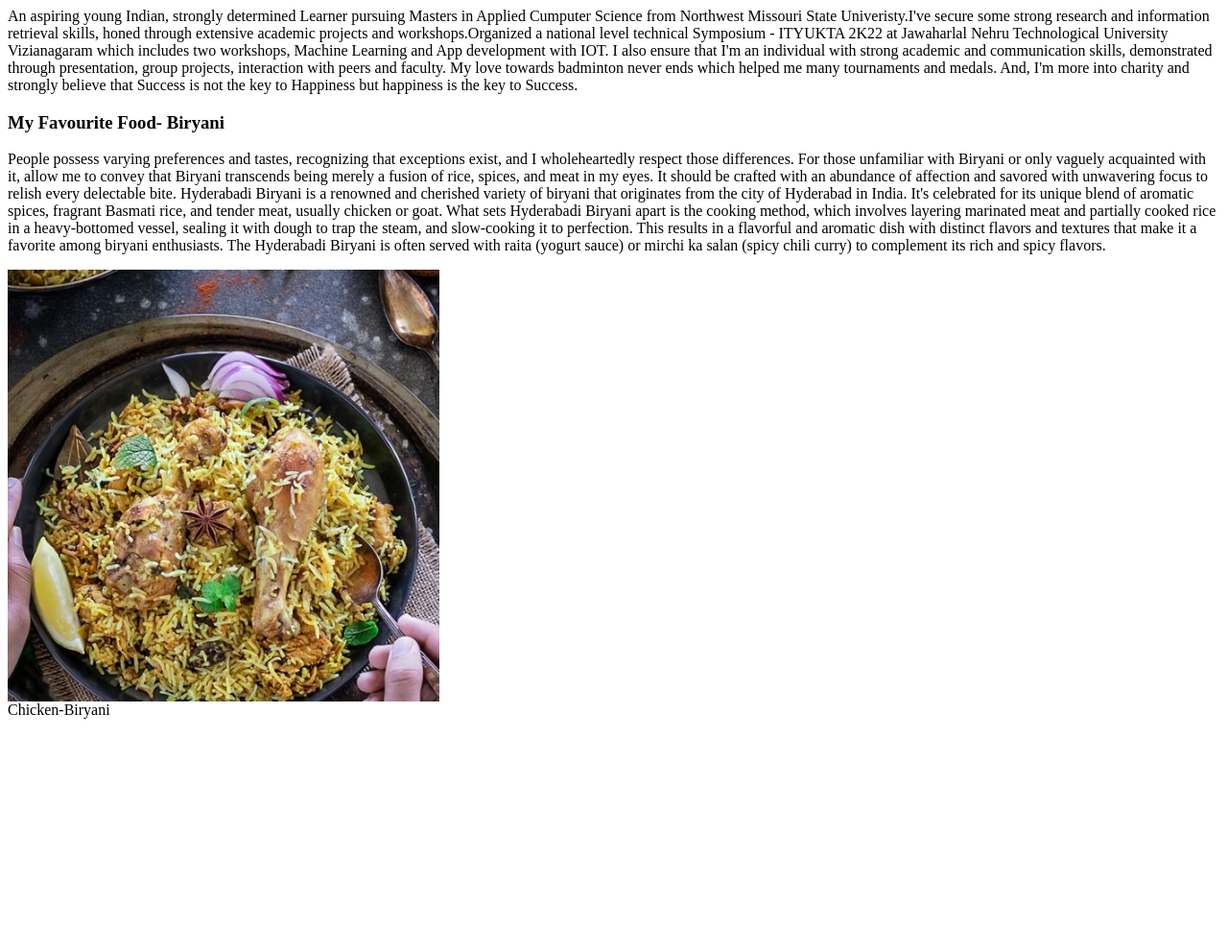
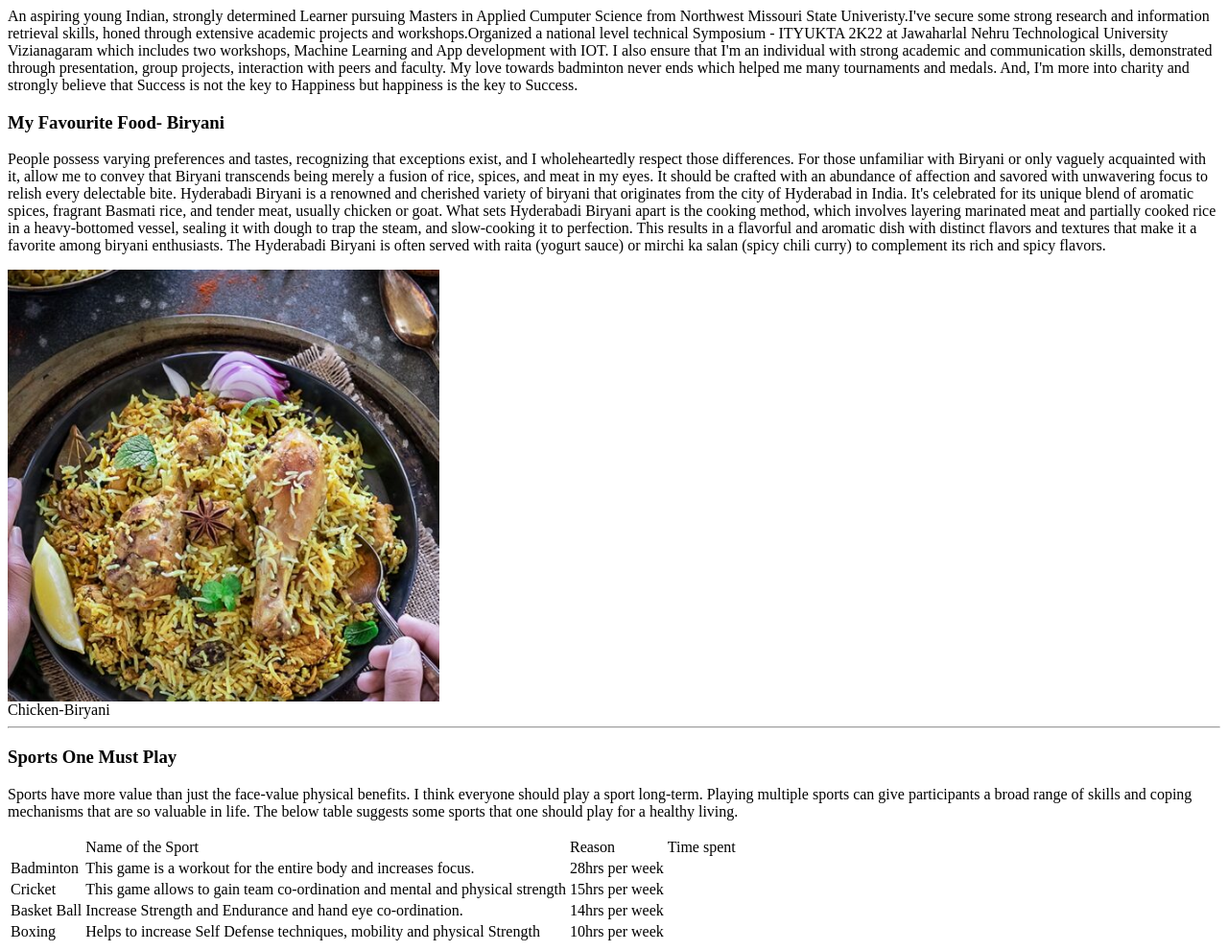
Before and after one commit to 44-563-WebApps-F23/44563-webapps-f23-assignment3-yeswanthkanakala07, a plain HTML site: page mystats.html in a window 1280 px wide. Shown: the whole page at 96% size. Before the commit the page ends 800 px from the top, so only its background shows below. Drawn offline with Linux system fonts and the light colour scheme; files whose address does not match are found by name.

Commit message:
Update mystats.html
Included Table Data of Sports

```diff
--- a/mystats.html
+++ b/mystats.html
@@ -31,10 +31,43 @@
         enthusiasts. The Hyderabadi Biryani is often served with raita (yogurt sauce) or mirchi ka salan (spicy chili
         curry) to complement its rich and spicy flavors.
     </p>
-    <img
-        src="C:\Users\S567546\Documents\webapps-repos\44563-webapps-f23-assignment3-yeswanthkanakala07\Chicken-biryani-.jpg" width="450" ><br>
+    <img src="C:\Users\S567546\Documents\webapps-repos\44563-webapps-f23-assignment3-yeswanthkanakala07\Chicken-biryani-.jpg"
+        width="450"><br>
 
     Chicken-Biryani</img>
+    <hr>
+    <h3>Sports One Must Play</h3>
+    <p>Sports have more value than just the face-value physical benefits. I think everyone should play a sport
+        long-term. Playing multiple sports can give participants a broad range of skills and coping mechanisms that are
+        so valuable in life. The below table suggests some sports that one should play for a healthy living.</p>
+    <table>
+        <th>
+        <td>Name of the Sport</td>
+        <td>Reason</td>
+        <td> Time spent</td>
+    </th>
+    <tr>
+        <td>Badminton</td>
+        <td>This game is a workout for the entire body and increases focus.</td>
+        <td>28hrs per week</td>
+    </tr>
+    <tr>
+        <td>Cricket</td>
+        <td>This game allows to gain team co-ordination and mental and physical strength</td>
+        <td>15hrs per week</td>
+    </tr>
+    <tr>
+        <td>Basket Ball</td>
+        <td>Increase Strength and Endurance and hand eye co-ordination.</td>
+        <td>14hrs per week</td>
+    </tr>
+    <tr>
+        <td>Boxing</td>
+        <td>Helps to increase Self Defense techniques, mobility and physical Strength</td>
+        <td>10hrs per week</td>
+    </tr>
+
+    </table>
 
 
 </body>
```
